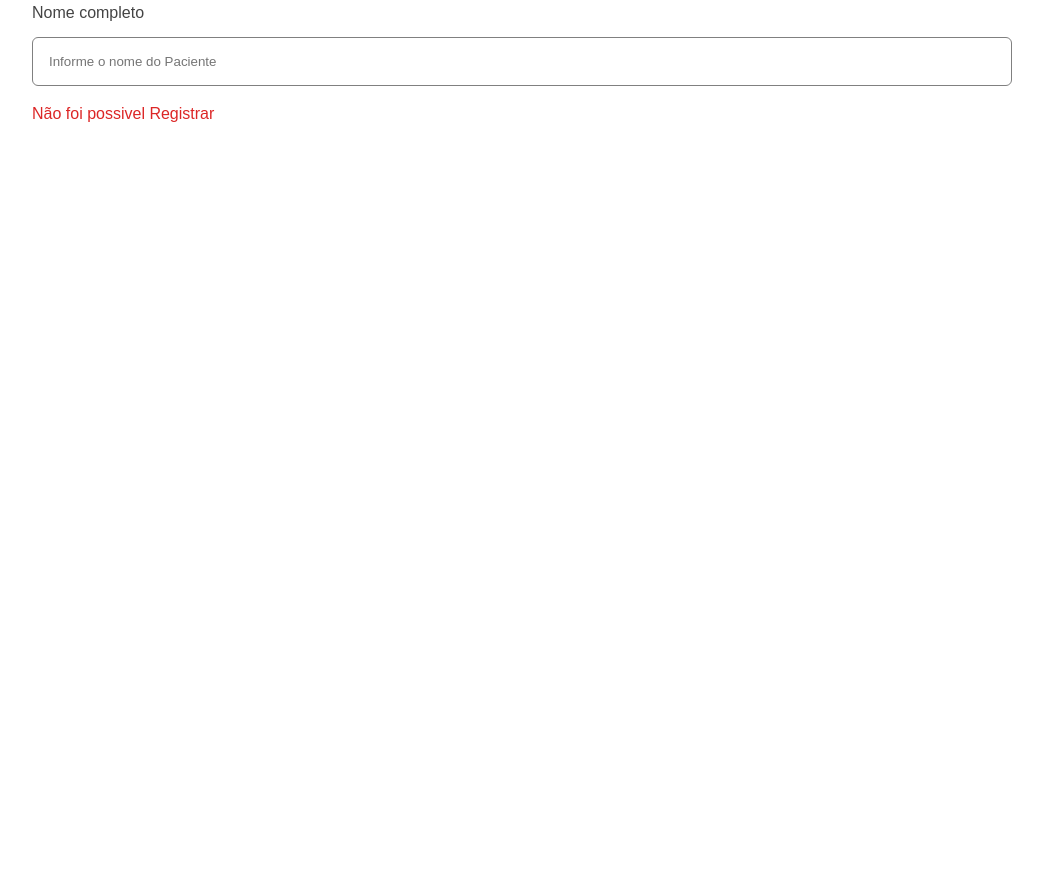
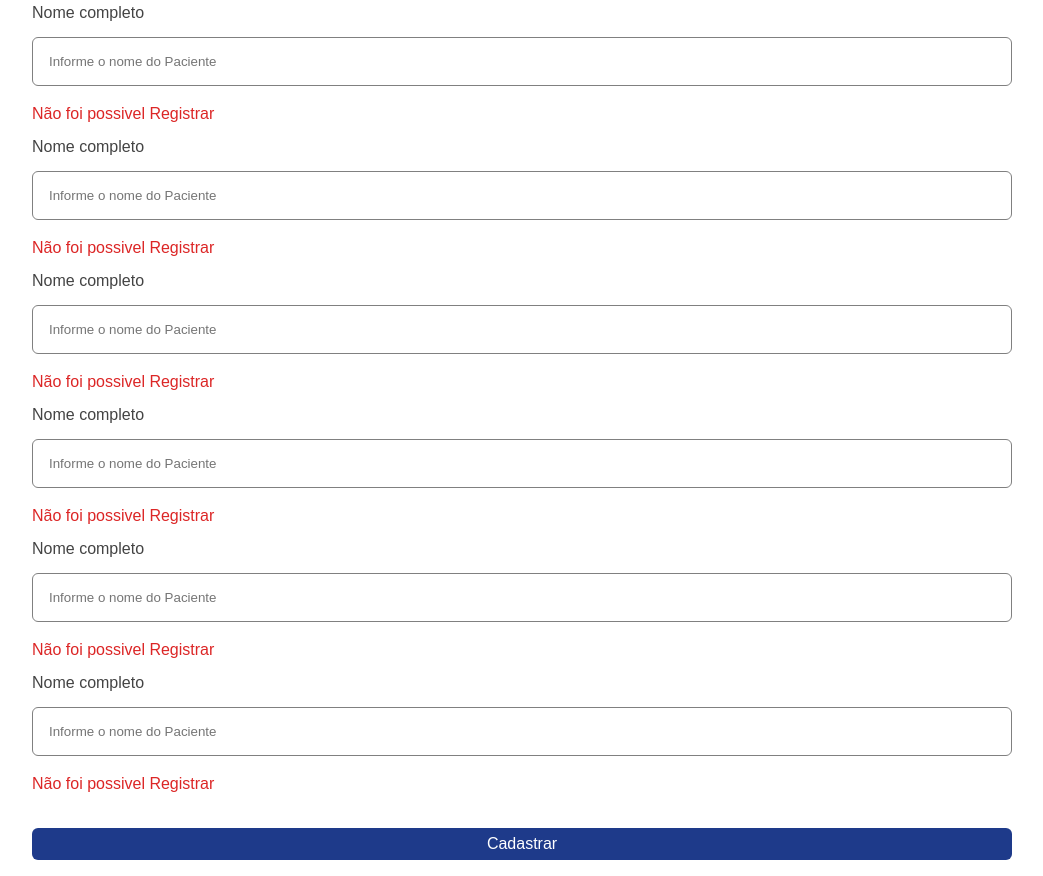
Before and after one commit to HensleyFerrari/frontend-pedidos, a React (Vite) app: page / in a window 1280 px wide. Shown: the part 100-976 px from the top of the page, without its empty margins (118-1161 px from the left). Before the commit the page ends 800 px from the top, so only its background shows below. Built offline with nearby package versions, Linux system fonts and the light colour scheme.

Commit message:
feat: Button criado

```diff
--- a/src/components/PedidosForm/PedidosForm.tsx
+++ b/src/components/PedidosForm/PedidosForm.tsx
@@ -1,5 +1,6 @@
 import { Container } from "./styles";
 import { Input } from "../Input/Input";
+import { Button } from "../button/Button";
 
 function PedidosForm() {
   return (
@@ -10,6 +11,37 @@ function PedidosForm() {
         label="Nome do Paciente"
         helpText={"Não foi possivel Registrar"}
       />
+      <Input
+        placeholder="Informe o nome do Paciente"
+        type="text"
+        label="Nome do Paciente"
+        helpText={"Não foi possivel Registrar"}
+      />
+      <Input
+        placeholder="Informe o nome do Paciente"
+        type="text"
+        label="Nome do Paciente"
+        helpText={"Não foi possivel Registrar"}
+      />
+      <Input
+        placeholder="Informe o nome do Paciente"
+        type="text"
+        label="Nome do Paciente"
+        helpText={"Não foi possivel Registrar"}
+      />
+      <Input
+        placeholder="Informe o nome do Paciente"
+        type="text"
+        label="Nome do Paciente"
+        helpText={"Não foi possivel Registrar"}
+      />
+      <Input
+        placeholder="Informe o nome do Paciente"
+        type="text"
+        label="Nome do Paciente"
+        helpText={"Não foi possivel Registrar"}
+      />
+      <Button type="submit">Cadastrar</Button>
     </Container>
   );
 }
--- /dev/null
+++ b/src/components/button/Button.tsx
@@ -0,0 +1,8 @@
+import { ComponentProps } from "react";
+import { ButtonContainer } from "./styled";
+
+interface ButtonProps extends ComponentProps<"button"> {}
+
+export function Button({...props}: ButtonProps) {
+    return <ButtonContainer {...props} />;
+}
--- /dev/null
+++ b/src/components/button/styled.ts
@@ -0,0 +1,37 @@
+import styled from "styled-components";
+import { themeSelector } from "../../theme";
+
+export const ButtonContainer = styled.button`
+    background-color: ${themeSelector.color("primary")};
+    cursor: pointer;
+    border: none;
+    color: #fff;
+    height: ${themeSelector.space(8)};
+    font-size: ${themeSelector.space(4)};
+    margin-top: ${themeSelector.space(5)};
+    border-radius: ${themeSelector.borderRadius("md")};
+    width: 1200px;
+
+    transition: all 0.2s ease-in-out;
+
+    &:hover {
+        background: lightgray;
+        color: ${themeSelector.color("textColor")};
+    }
+
+    ${themeSelector.breakpoint("2xl")} {
+    width: 1200px;
+    }
+
+    ${themeSelector.breakpoint("xl")} {
+        width: 980px;
+    }
+
+    ${themeSelector.breakpoint("lg")} {
+        width: 724px;
+    }
+
+    ${themeSelector.breakpoint("sm")} {
+        width: 440px;
+    }
+`
```
